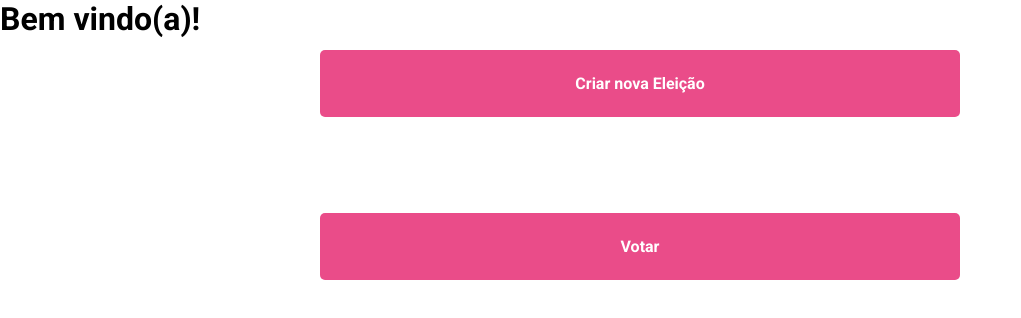
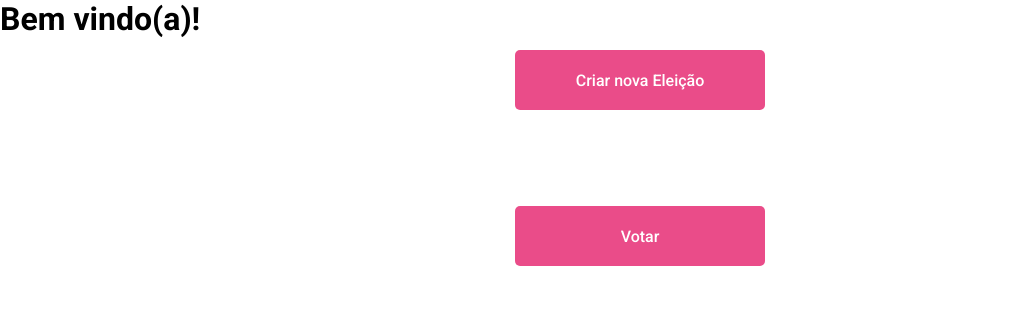
Before and after one commit to KarlaNunes/Selecao-Edital-001-2022-NADIC-IFRN, a React (Vite) app: page / in a window 1280 px wide. Shown: the top 318 px of the page, without its empty margins (0-1021 px from the left). Built offline with nearby package versions, Linux system fonts and the light colour scheme.

Commit message:
render Election component when create a new Election

```diff
--- /dev/null
+++ b/src/components/Election/index.jsx
@@ -0,0 +1,7 @@
+export function Election() {
+  return (
+    <>
+      <h1>A new election was created</h1>
+    </>
+  )
+}
--- a/src/main.jsx
+++ b/src/main.jsx
@@ -3,6 +3,7 @@ import ReactDOM from 'react-dom/client'
 import { BrowserRouter, Routes, Route } from 'react-router-dom'
 import {Home} from './pages/Home'
 import { CreateElectionPage } from './pages/CreateElectionPage'
+import { ElectionsPage } from './pages/ElectionsPage'
 
 import './styles/global.css'
 
@@ -11,6 +12,7 @@ ReactDOM.createRoot(document.getElementById('root')).render(
       <Routes>
         <Route path='/' element={<Home />} />
         <Route path='/election' element={<CreateElectionPage />} />
+        <Route path='/vote' element={<ElectionsPage />}  />
         {/* </Route> */}
       </Routes>
   </BrowserRouter>
--- a/src/pages/CreateElectionPage/index.jsx
+++ b/src/pages/CreateElectionPage/index.jsx
@@ -1,17 +1,33 @@
 import { useState, useEffect } from 'react'
+import { Link, Outlet } from "react-router-dom";
+
 import { Button } from '../../components/Button'
 import { Candidate } from '../../components/Candidate'
-import { Elections } from '../Elections'
+import { Election } from '../../components/Election';
+import { ElectionsPage } from '../ElectionsPage';
 import './style.css'
 
 export function CreateElectionPage() {
   const [candidates, setCandidates] = useState([])
+
+  const [elections, setElections] = useState([])
+  const [electionName, setElectionName] = useState('')
 
   function handleAddNewCandidate(event) {
     if(event >= 1) {
       setCandidates(prevState => [...prevState, event])
     }
   }
+
+  function handleCreateNewElection() {
+    const newElection = {
+      name: electionName
+    }
+
+    setElections(prevState => [...prevState,newElection])
+    console.log(elections)
+  }
+
 
   return (
     <>
@@ -21,7 +37,7 @@ export function CreateElectionPage() {
           <input
             type="text"
             placeholder="Digite seu nome..."
-            // onChange={event => setStudentName(event.target.value)}
+            onChange={event => setElectionName(event.target.value)}
           />
         </div>
 
@@ -44,15 +60,9 @@ export function CreateElectionPage() {
           <input
             type="number"
             placeholder="Quantidade de candidatos"
-            onChange={event => {
-              handleAddNewCandidate(event.target.value)
-            }}
+            onChange={event => handleAddNewCandidate(event.target.value)}
           />
         </div>
-
-        {/* <button type="button">
-            Criar nova Eleição
-          </button> */}
 
         {
           Object.entries(candidates).map(() => {
@@ -64,11 +74,15 @@ export function CreateElectionPage() {
 
         <Button
           title="Criar nova eleição"
-          onClicked={() => console.log('button clicked! New el. created')}
+          onClicked={handleCreateNewElection}
         />
+
+        {
+          Object.entries(elections).map(() => {
+            return <Election key={Math.random()} />
+          })
+        }
       </form>
-
-
     </>
   )
 }
--- a/src/pages/CreateElectionPage/style.css
+++ b/src/pages/CreateElectionPage/style.css
@@ -40,3 +40,13 @@ form input {
   font-size: 19px;
   padding: 20px;
 }
+
+button {
+  width: 250px;
+  height: 60px;
+  display: flex;
+  align-items: center;
+  justify-content: center;
+  font-weight: 500;
+  font-size: 18px;
+}
--- a/src/pages/Elections/index.jsx
+++ /dev/null
@@ -1,5 +0,0 @@
-export function Elections() {
-  return (
-    <h1>Lista de eleições</h1>
-  )
-}
--- /dev/null
+++ b/src/pages/ElectionsPage/index.jsx
@@ -0,0 +1,8 @@
+export function ElectionsPage({ numberOfElections }) {
+  const [elections, setElections] = useState([])
+  return (
+    <>
+      <h1>Lista de eleições</h1>
+    </>
+  )
+}
```
